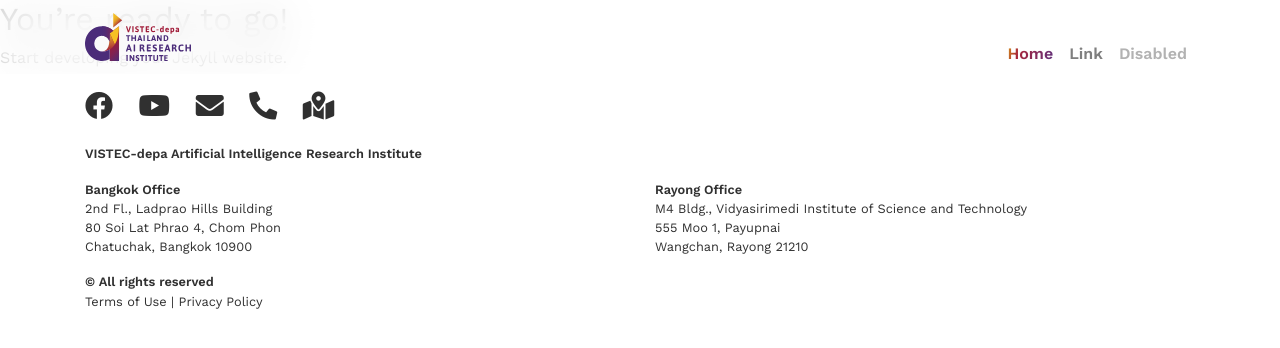
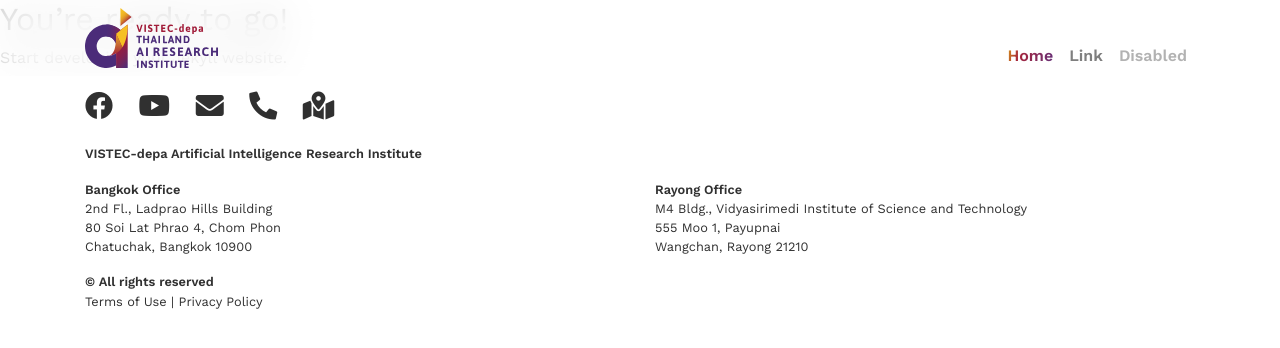
Before and after one commit to airesearch-in-th/airesearch-in-th-website, a Jekyll site: the page built from index.md, in a window 1280 px wide. Shown: the top 348 px of the page. Built offline with Jekyll 4.4.1, drawn with Linux system fonts in a browser that asks for light colours; nearby versions of some CDN libraries.

Commit message:
Update styling

```diff
--- a/_includes/navbar.html
+++ b/_includes/navbar.html
@@ -1,20 +1,22 @@
-<nav class="navbar navbar-expand-lg fixed-top navbar-light bg-light">
+<nav class="navbar navbar-expand-lg fixed-top navbar-light bg-light py-0">
     <div class="container">
-        <a class="navbar-brand" href="#"><img src="{{ "/assets/img/logo/airesearch-logo.svg" | relative_url }}"></a>
-        <button class="navbar-toggler" type="button" data-toggle="collapse" data-target="#navbar-toggler"
-            aria-controls="navbar-toggler" aria-expanded="false" aria-label="Toggle navigation">
+        <a class="navbar-brand py-2" href="#"><img
+                src="{{ "/assets/img/logo/airesearch-logo.svg" | relative_url }}"></a>
+        <button class="navbar-toggler align-self-end mb-2 rounded-0 border-0" type="button" data-toggle="collapse"
+            data-target="#navbar-toggler" aria-controls="navbar-toggler" aria-expanded="false"
+            aria-label="Toggle navigation">
             <span class="navbar-toggler-icon"></span>
         </button>
         <div class="collapse navbar-collapse align-self-end" id="navbar-toggler">
-            <ul class="navbar-nav mt-2 mt-lg-0 ml-auto font-weight-semibold">
+            <ul class="navbar-nav my-2 my-lg-0 ml-auto font-weight-semibold">
                 <li class="nav-item active">
-                    <a class="nav-link pb-lg-0 " href="#">Home <span class="sr-only">(current)</span></a>
+                    <a class="nav-link" href="#">Home <span class="sr-only">(current)</span></a>
                 </li>
                 <li class="nav-item">
-                    <a class="nav-link pb-lg-0 " href="#">Link</a>
+                    <a class="nav-link" href="#">Link</a>
                 </li>
                 <li class="nav-item">
-                    <a class="nav-link pb-lg-0 disabled" href="#" tabindex="-1" aria-disabled="true">Disabled</a>
+                    <a class="nav-link disabled" href="#" tabindex="-1" aria-disabled="true">Disabled</a>
                 </li>
             </ul>
         </div>
--- a/_layouts/default.html
+++ b/_layouts/default.html
@@ -6,11 +6,11 @@
   <meta charset="utf-8">
   <title>{% if jekyll.environment == "development" %}[dev] {% endif %}{{ page.title }} | {{ site.title }}</title>
 
+  {% include bootstrap.html %}
+  <link rel="stylesheet" href="{{ "/assets/css/main.css" | relative_url }}">
+
   {% include favicon.html %}
   {% include icon-pack.html %}
-
-  {% include bootstrap.html %}
-  <link rel="stylesheet" href="{{ "/assets/css/main.css" | relative_url }}">
 </head>
 
 <body>
--- a/_sass/footer.scss
+++ b/_sass/footer.scss
@@ -1,11 +1,20 @@
 .footer {
-    font-size: .8rem;
+  font-size: 0.8rem;
 
+  a {
+    color: $foreground-color;
+  }
+
+  .social-row {
+    font-size: 1.75rem;
     a {
-        color: $foreground-color;
+      display: inline-block;
+      :hover {
+        background: $signature-gradient;
+        background-clip: text;
+        -webkit-background-clip: text;
+        -webkit-text-fill-color: transparent;
+      }
     }
-
-    .social-row {
-        font-size: 1.75rem;
-    }
+  }
 }
--- a/_sass/navbar.scss
+++ b/_sass/navbar.scss
@@ -1,4 +1,5 @@
 .navbar {
+  // $background-color: red;
   $filter: saturate(180%) blur(20px);
   background: rgba($color: $background-color, $alpha: 0.925) !important;
   @supports (backdrop-filter: $filter) or (-webkit-backdrop-filter: $filter) {
@@ -21,4 +22,8 @@
     -webkit-background-clip: text;
     -webkit-text-fill-color: transparent;
   }
+
+  .navbar-brand > img {
+    height: 60px;
+  }
 }
```
